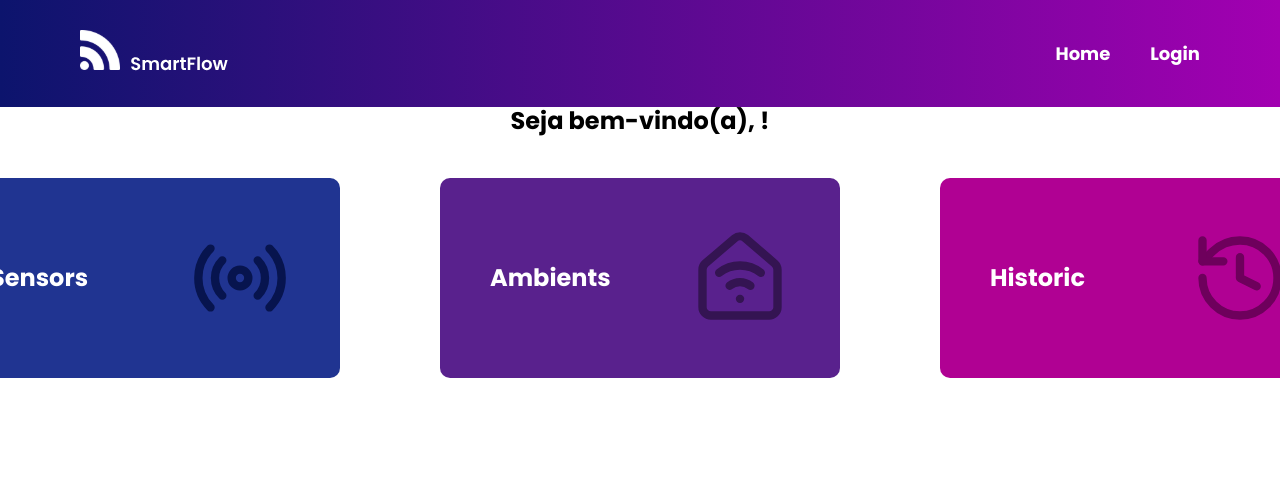
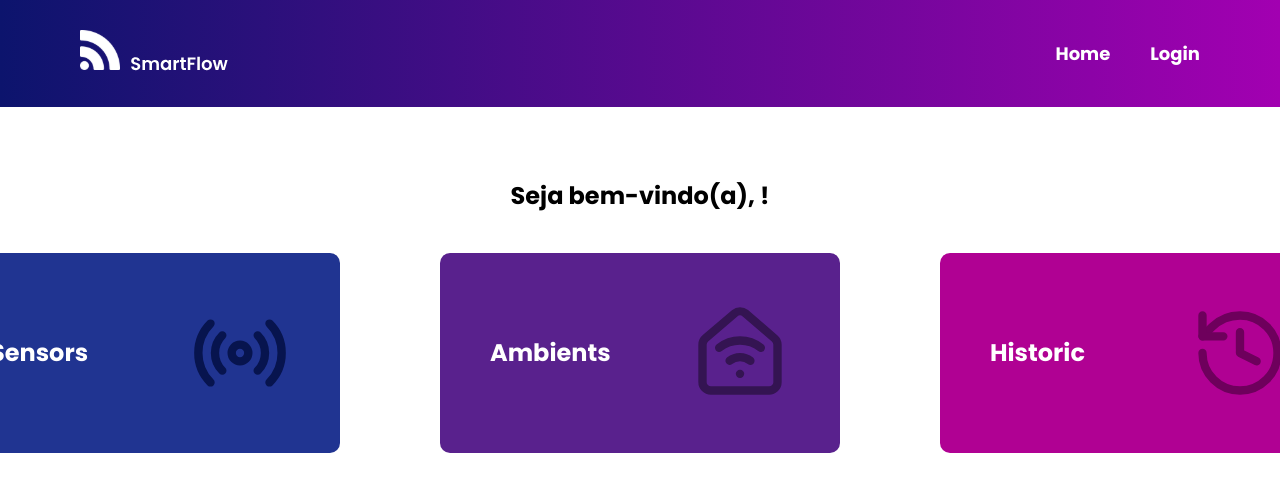
Before and after one commit to DeveloperNico/Smart_city, a React (Vite) app in the folder Front-end/: page /home in a window 1280 px wide. Shown: the top 492 px of the page. Built offline with nearby package versions, Linux system fonts and the light colour scheme; a web font is replaced by a local one.

Commit message:
Ajustando a posição dos cards e da lista

```diff
--- a/Front-end/src/Components/Menu/Menu.module.css
+++ b/Front-end/src/Components/Menu/Menu.module.css
@@ -5,7 +5,8 @@
     align-items: center;
     flex-direction: column;
     justify-content: center;
-    height: 60vh;
+    min-height: 60vh;
+    padding-top: 150px;
     font-family: var(--font-main);
 
     & h2 {
```
